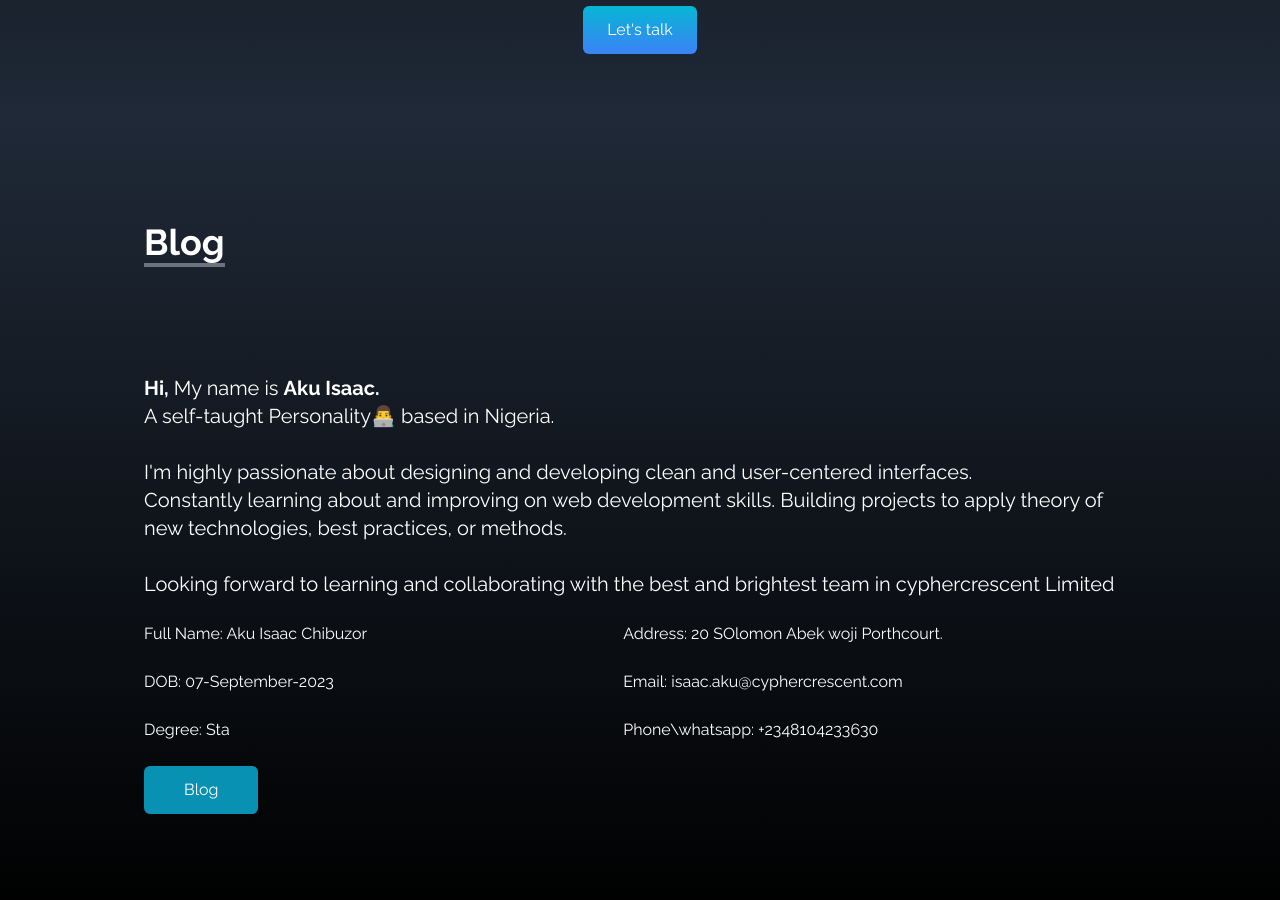
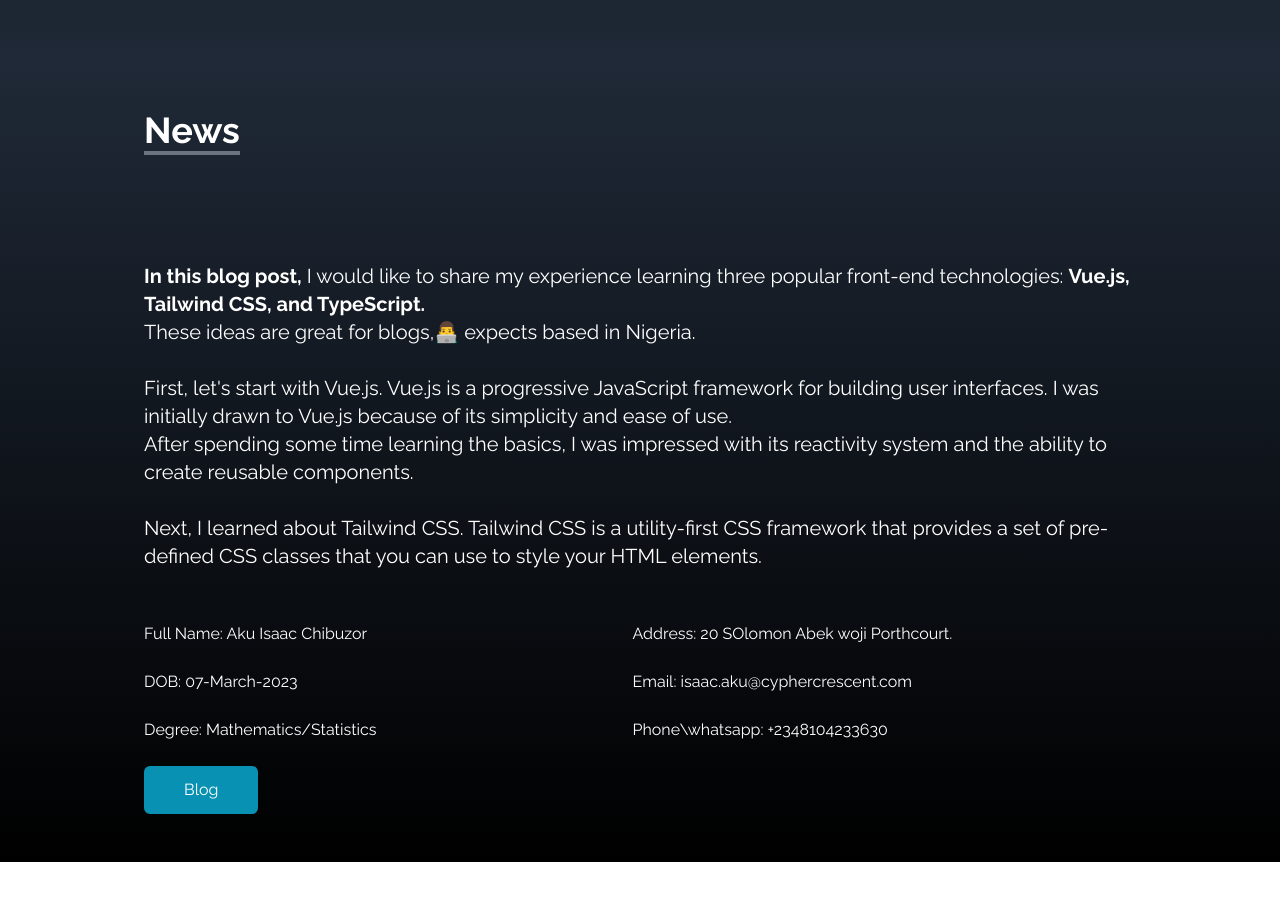
Before and after one commit to Zikam1/Portoflio, a Vue app: page / in a window 1280 px wide. Shown: the part 3422-4322 px from the top of the page. After the commit the page ends 4284 px from the top, so only its background shows below. Built offline with nearby package versions, Linux system fonts and the light colour scheme; no server answers.

Commit message:
New-blog

```diff
--- a/src/components/Blog.vue
+++ b/src/components/Blog.vue
@@ -11,32 +11,37 @@ import { RouterLink, RouterView } from "vue-router";
       <div class="max-w-screen-lg p-4 mx-auto flex flex-col justify-center w-full h-full">
         <div class="lg:pb-8">
           <p class="text-4xl font-bold inline border-b-4 border-gray-500">
-            Blog
+             News
           </p>
         </div>
 
-        <p class="text-xl mt-5 lg:mt-20">
-          <span class=" font-bold">Hi,</span> My name is <span class=" font-bold">Aku Isaac.</span>
+        <p class="text-xl mt-1 lg:mt-20">
+          <span class=" font-bold"> In this blog post,</span> I would like to share my experience learning three popular front-end technologies: <span class=" font-bold">Vue.js, Tailwind CSS, and TypeScript.</span>
         </p>
-        <p class="text-x lg:text-xl">A self-taught Personality👨‍💻 based in Nigeria.
+        <p class="text-x lg:text-xl">These ideas are great for  blogs,👨‍💻 expects based in Nigeria.
           <br/>
           <br/>
-          I'm highly passionate about designing and developing clean and user-centered interfaces.
+          First, let's start with Vue.js. Vue.js is a progressive JavaScript framework for building user interfaces. I was initially drawn to Vue.js because of its simplicity and ease of use.
           <br/>
-          Constantly learning about and improving on web development skills. Building projects to apply theory of new technologies, best practices, or methods.
+          After spending some time learning the basics, I was impressed with its reactivity system and the ability to create reusable components.
           <br/>
           <br/>
-          Looking forward to learning and collaborating with the best and brightest  team in cyphercrescent Limited
+          Next, I learned about Tailwind CSS. Tailwind CSS is a utility-first CSS framework that provides a set of
+          pre-defined CSS classes that you can use to style your HTML elements.
+          <br/>
+          <br/>
+
         </p>
+
         <br/>
         <div class="lg:flex gap-32">
           <p>Full Name: Aku Isaac Chibuzor
             <br/>
             <br/>
-            DOB: 07-September-2023
+            DOB: 07-March-2023
             <br/>
             <br/>
-            Degree: Sta
+            Degree: Mathematics/Statistics
           </p>
           <br/>
           <p>
--- a/src/components/Experience.vue
+++ b/src/components/Experience.vue
@@ -129,7 +129,7 @@ export default defineComponent({
               <img :src= tech.src alt="" className="w-20 mx-auto" />
               <p className="mt-4">{{tech.title}}</p>
             </div>
-          ))}
+
         </div>
       </div>
     </div>
```
